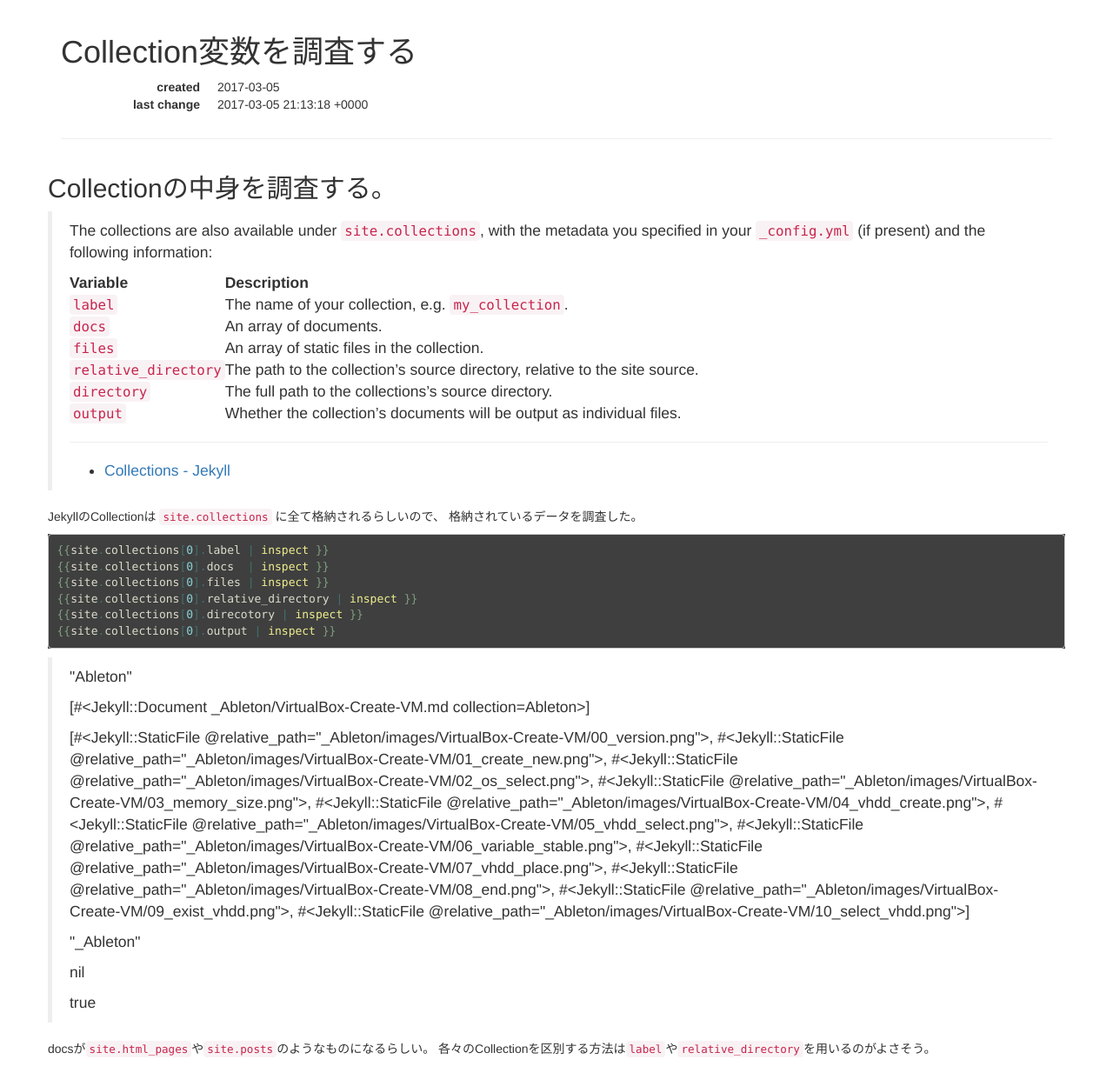
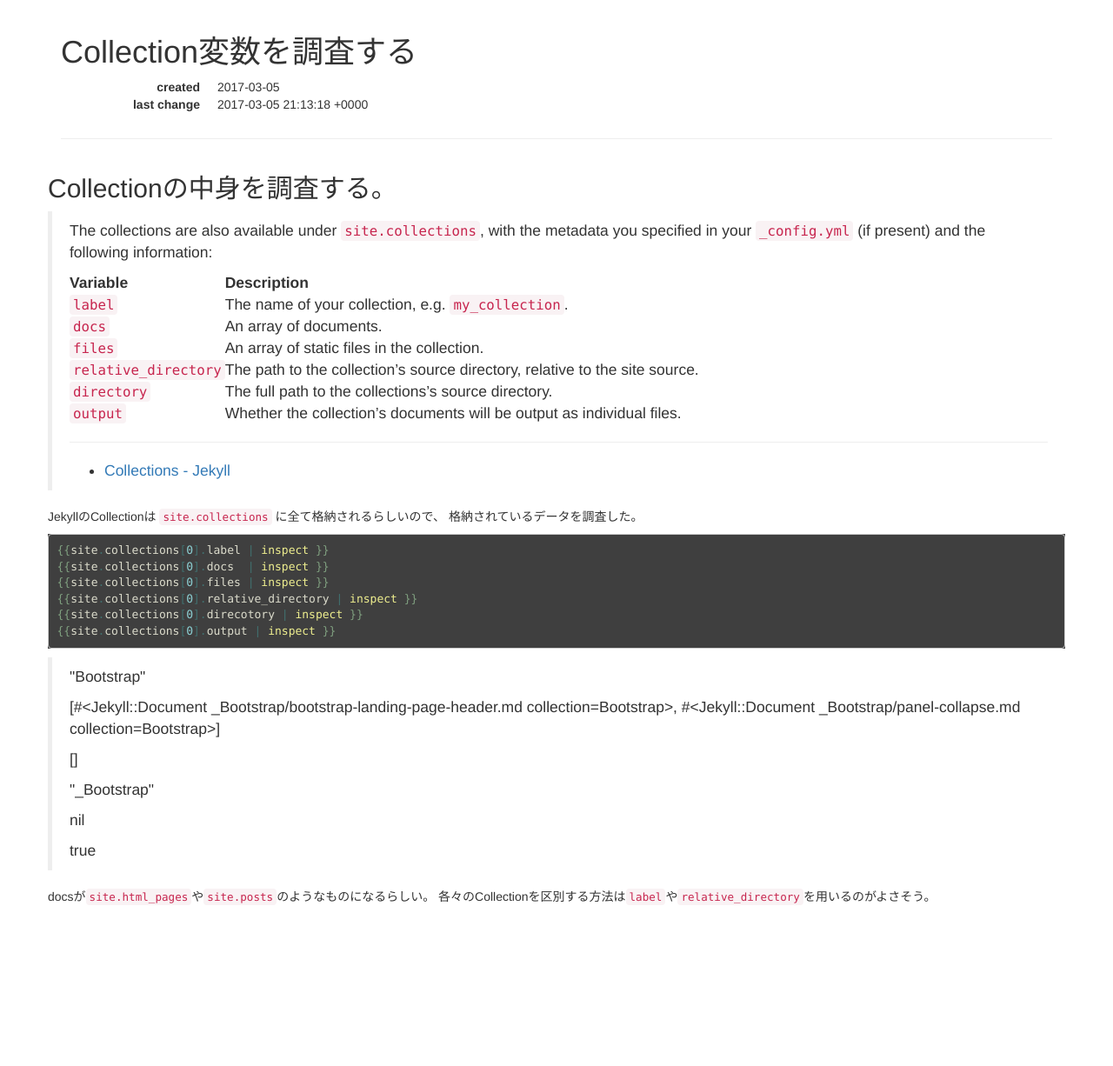
Before and after one commit to leico/TechnicalNote, a Jekyll site: the page built from _Jekyll/collection-variable.md, in a window 1280 px wide. Shown: the whole page at 87% size. Built offline with Jekyll 4.4.1, drawn with Linux system fonts in a browser that asks for light colours; after the commit the page ends 1051 px from its top, so only the background shows below that; some of the changed lines change nothing that is shown.

Commit message:
delete Ableton directory

```diff
--- a/_Ableton/VirtualBox-Create-VM.md
+++ /dev/null
@@ -1,83 +0,0 @@
----
-layout : post
-title  : VirtualBoxで仮想マシンを作成
-date   : 2017/02/03
-lastchange : 2017-03-05 18:54:36.
-tags   :
-  - macOS
-  - Sierra
-  - 10.12
-  - VirtualBox
-  - Ver.5.1
-  - debian
----
-
-## きっかけ
-
-Raspberry Piの復旧にgpartedが必要になったので、gpartedが動くOSを仮設することにした。
-
-## 利用バージョン
-
-![VirtualBoxのバージョン情報]({{site.github.url}}{% link _VirtualBox/images/VirtualBox-Create-VM/00_version.png %} "VirtualBoxのバージョン情報")
-
-利用したVirtualBoxのバージョンは5.1.14。おそらく6ぐらいになるまでは
-そんなに画面の変化はない。
-
-6以降になっても変化が無いかも。
-
-## VirtualBoxで仮想マシンを作成
-
-![新規作成]({{site.github.url}}{% link _VirtualBox/images/VirtualBox-Create-VM/01_create_new.png %} "左上の新規作成をクリック")
-
-左上の新規作成を押すとウィザードが起動する。
-
-最近ウィザードって聞かなくなったような。
-
-![OSを選択]({{site.github.url}}{% link _VirtualBox/images/VirtualBox-Create-VM/02_os_select.png %} "OS選択画面")
-
-使用するOSに合わせてタイプ、バージョンを選択する。
-
-VirtualBoxサイドバーに表示されるマシン名も選択する。
-
-![メモリサイズ設定]({{site.github.url}}{% link _VirtualBox/images/VirtualBox-Create-VM/03_memory_size.png %} "メモリサイズの設定")
-
-メモリサイズを指定する。最低限必要になるメモリサイズが初めから設定されている。
-
-余裕があるなら画像のように多めに指定したほうがよい。
-
-![仮想HDDの作成]({{site.github.url}}{% link _VirtualBox/images/VirtualBox-Create-VM/04_vhdd_create.png %} "仮想HDDの作成")
-
-HDDを作る/指定する。
-
-既に仮想マシン用のHDDとして配布されている場合はHDDを指定するとインストールの手間がない。
-
-![仮想HDDのファイル形式]({{site.github.url}}{% link _VirtualBox/images/VirtualBox-Create-VM/05_vhdd_select.png %} "仮想HDDのファイル形式")
-
-HDDのファイル形式を指定する。`vdi`でいいんじゃないかな。
-
-![可変サイズか固定サイズか]({{site.github.url}}{% link _VirtualBox/images/VirtualBox-Create-VM/06_variable_stable.png %} "可変サイズか固定サイズか")
-
-`vdi`形式の場合、可変サイズにすることが可能。
-使った量に合わせてファイルサイズが大きくなってゆくので、実HDD/SSDの容量節約になる。
-
-![HDDの保存場所]({{site.github.url}}{% link _VirtualBox/images/VirtualBox-Create-VM/07_vhdd_place.png %} "HDDの保存場所")
-
-仮想HDDをどこに作成するか、どこから読み込むかを指定する。
-
-![作成完了]({{site.github.url}}{% link _VirtualBox/images/VirtualBox-Create-VM/08_end.png %} "作成完了")
-
-仮想マシンが作成され、サイドバーに表示されている。
-
-## 仮想HDDが配布されている場合
-
-![HDDの保存場所]({{site.github.url}}{% link _VirtualBox/images/VirtualBox-Create-VM/09_exist_vhdd.png %} "HDDの保存場所")
-
-HDD設定の際に、`すでにある既存のハードディスクファイルを使用する`を選択し、
-プルダウンメニュー横のフォルダアイコンで仮想HDDを参照する。
-
-![HDDの保存場所]({{site.github.url}}{% link _VirtualBox/images/VirtualBox-Create-VM/10_select_vhdd.png %} "HDDの保存場所")
-
-この時点で`~/VirtualBox VMs/`以下に仮想マシンのフォルダが作成されているので、
-ここに仮想HDDファイルをインストールすればよい。
-
-ここから先は通常と同じ。
--- a/_config.yml
+++ b/_config.yml
@@ -38,8 +38,6 @@ collections :
     output: true
   Live:
     output: true
-  Ableton:
-    output: true
 
 # ---- build option ----
 
--- a/_data/pages.yml
+++ b/_data/pages.yml
@@ -1,8 +1,3 @@
-
-- title : VirtualBox
-  label : Test
-  pages :
-    - VirtualBox-Create-VM
 
 - title : Ableton Live & Max for Live
   label : Live
```
Also changed, not shown: _Ableton/images/VirtualBox-Create-VM/00_version.png (deleted), _Ableton/images/VirtualBox-Create-VM/01_create_new.png (deleted), _Ableton/images/VirtualBox-Create-VM/02_os_select.png (deleted), _Ableton/images/VirtualBox-Create-VM/03_memory_size.png (deleted), _Ableton/images/VirtualBox-Create-VM/04_vhdd_create.png (deleted), _Ableton/images/VirtualBox-Create-VM/05_vhdd_select.png (deleted), _Ableton/images/VirtualBox-Create-VM/06_variable_stable.png (deleted), _Ableton/images/VirtualBox-Create-VM/07_vhdd_place.png (deleted), _Ableton/images/VirtualBox-Create-VM/08_end.png (deleted), _Ableton/images/VirtualBox-Create-VM/09_exist_vhdd.png (deleted), _Ableton/images/VirtualBox-Create-VM/10_select_vhdd.png (deleted).
